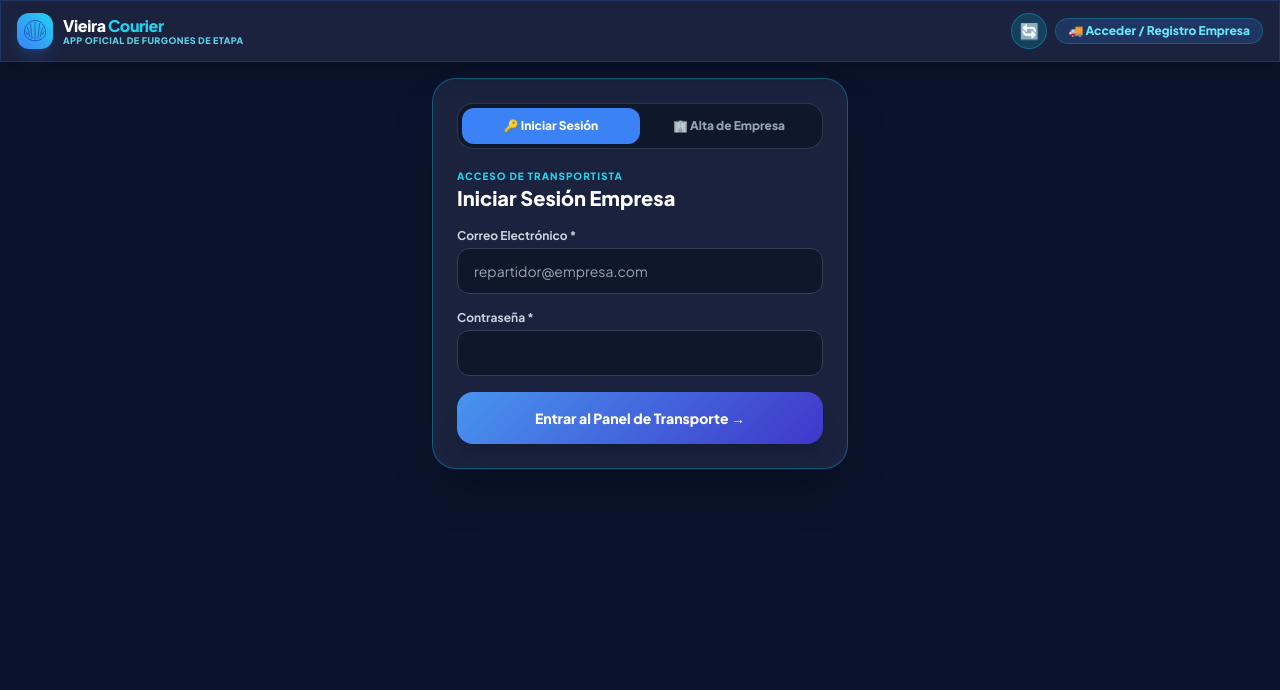
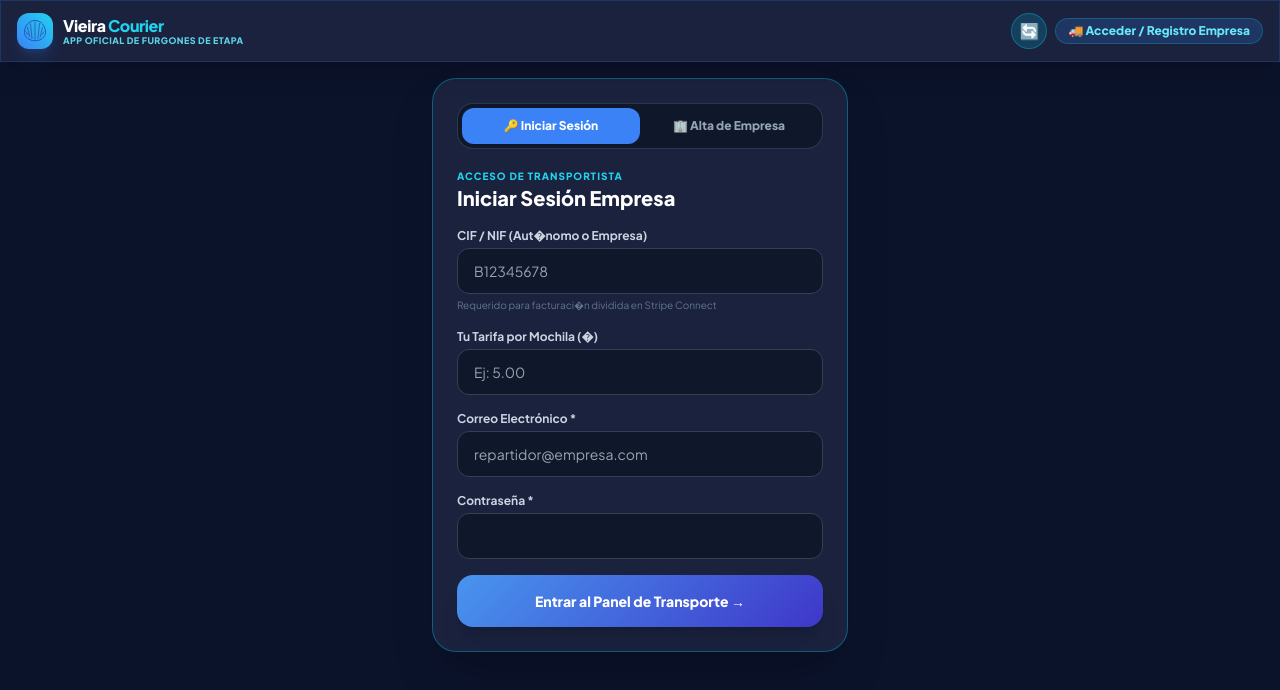
Before and after one commit to twosserepublik-collab/smartvieira-web, a website: page public/courier-app.html in a window 1280 px wide. Drawn offline with nearby package versions, Linux system fonts and the light colour scheme.

Commit message:
Add files via upload

```diff
--- a/public/courier-app.html
+++ b/public/courier-app.html
@@ -111,6 +111,16 @@
           <h2 class="text-xl font-black text-white">Iniciar Sesión Empresa</h2>
         </div>
 
+
+        <div>
+          <label class="block text-xs font-bold text-slate-300 mb-1">CIF / NIF (Aut�nomo o Empresa)</label>
+          <input type="text" id="regCif" class="w-full px-4 py-3 rounded-xl bg-slate-900 border border-slate-700 text-sm text-white focus:border-cyan-400 focus:outline-none" placeholder="B12345678">
+          <p class="text-[10px] text-slate-500 mt-1">Requerido para facturaci�n dividida en Stripe Connect</p>
+        </div>
+        <div>
+          <label class="block text-xs font-bold text-slate-300 mb-1">Tu Tarifa por Mochila (�)</label>
+          <input type="number" step="0.10" id="regPrice" class="w-full px-4 py-3 rounded-xl bg-slate-900 border border-slate-700 text-sm text-white focus:border-cyan-400 focus:outline-none" placeholder="Ej: 5.00">
+        </div>
         <div>
           <label class="block text-xs font-bold text-slate-300 mb-1">Correo Electrónico *</label>
           <input type="email" id="courierLoginEmail" required placeholder="repartidor@empresa.com" class="w-full px-4 py-3 rounded-xl bg-slate-900 border border-slate-700 text-sm text-white focus:border-cyan-400 focus:outline-none">
@@ -183,6 +193,16 @@
           </div>
         </div>
 
+
+        <div>
+          <label class="block text-xs font-bold text-slate-300 mb-1">CIF / NIF (Aut�nomo o Empresa)</label>
+          <input type="text" id="regCif" class="w-full px-4 py-3 rounded-xl bg-slate-900 border border-slate-700 text-sm text-white focus:border-cyan-400 focus:outline-none" placeholder="B12345678">
+          <p class="text-[10px] text-slate-500 mt-1">Requerido para facturaci�n dividida en Stripe Connect</p>
+        </div>
+        <div>
+          <label class="block text-xs font-bold text-slate-300 mb-1">Tu Tarifa por Mochila (�)</label>
+          <input type="number" step="0.10" id="regPrice" class="w-full px-4 py-3 rounded-xl bg-slate-900 border border-slate-700 text-sm text-white focus:border-cyan-400 focus:outline-none" placeholder="Ej: 5.00">
+        </div>
         <div>
           <label class="block text-xs font-bold text-slate-300 mb-1">Correo Electrónico *</label>
           <input type="email" id="courierRegEmail" required placeholder="repartidor@empresa.com" class="w-full px-4 py-2.5 rounded-xl bg-slate-900 border border-slate-700 text-xs text-white focus:border-cyan-400">
```
Also changed, not shown: public/admin.html (+22 -0 lines).
